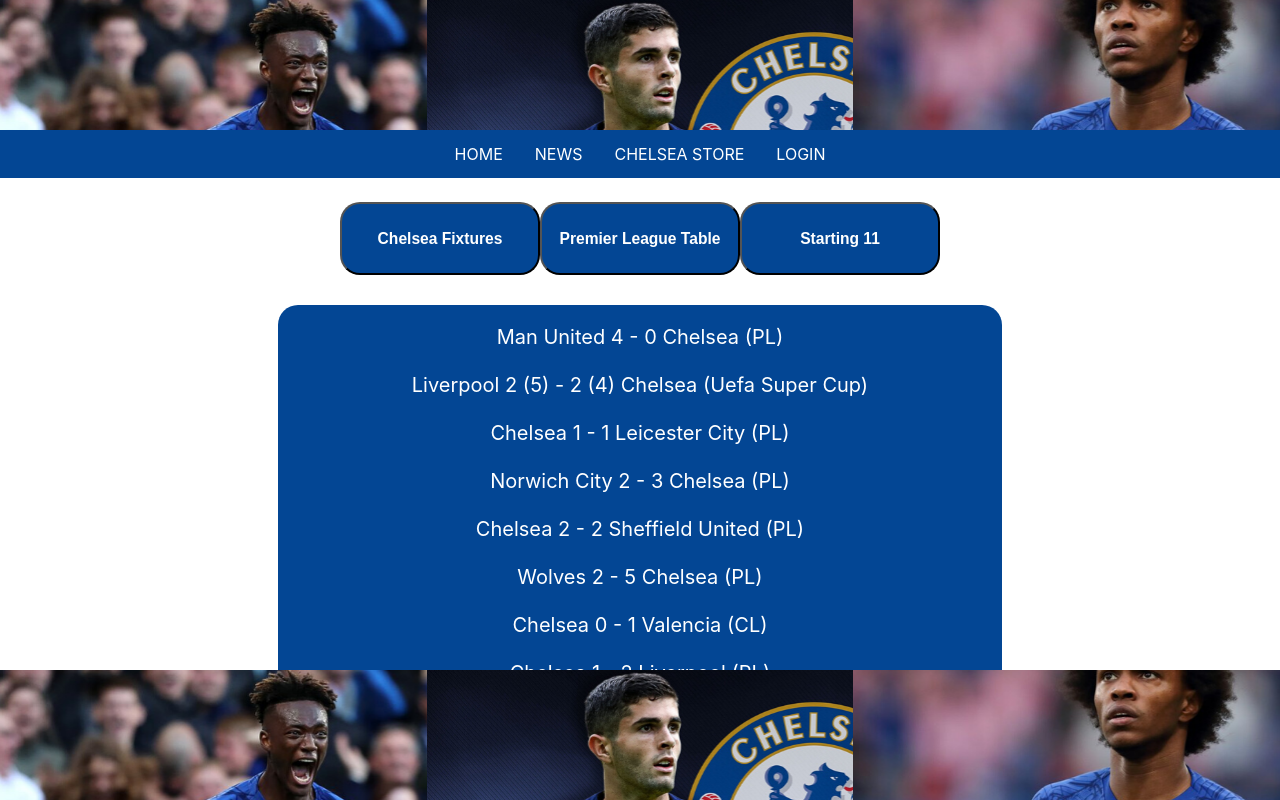
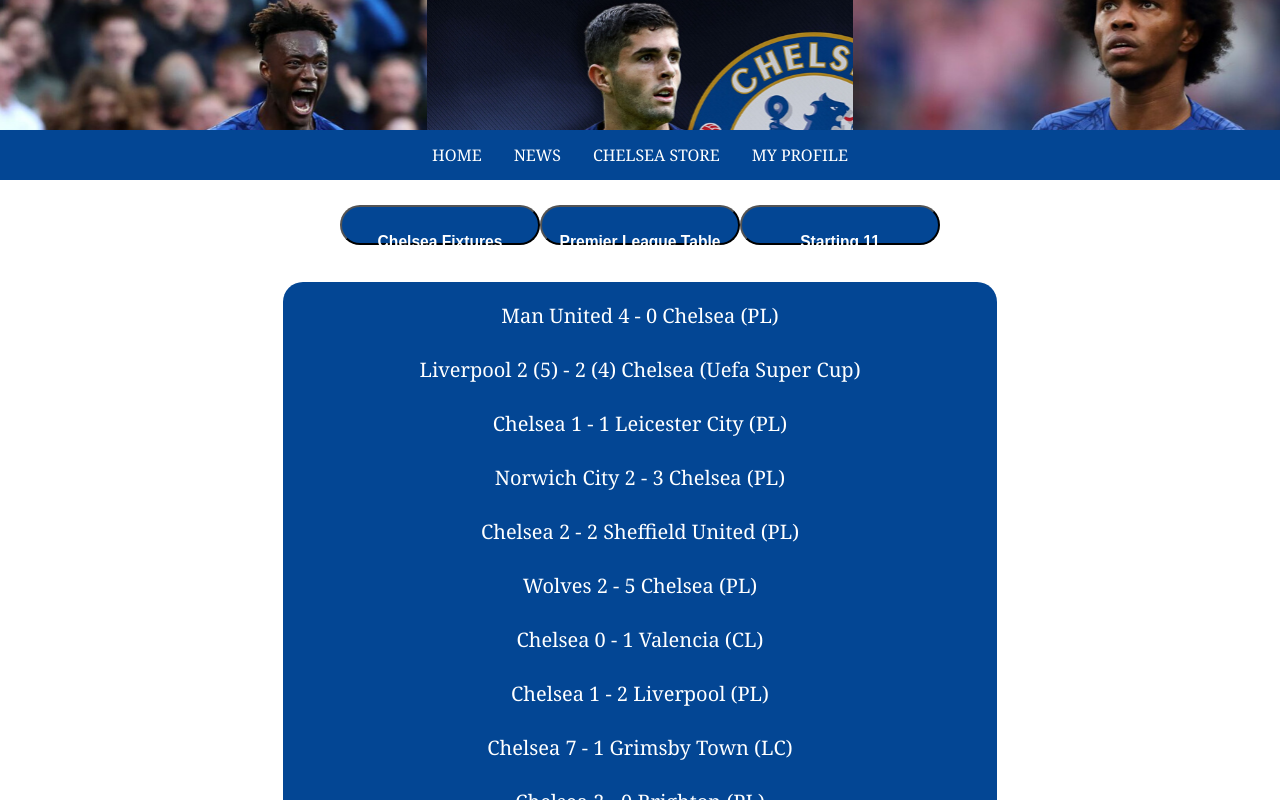
Before and after one commit to nickgc91/chelsea-app-client, a React (Create React App) app in the folder client/: page / in a window 1280 px wide. Shown: the top 800 px of the page. Built offline with nearby package versions, Linux system fonts and the light colour scheme; no server answers.

Commit message:
done with auth - fan can now build out their own Chelsea profile

```diff
--- a/client/package.json
+++ b/client/package.json
@@ -7,7 +7,8 @@
     "react-dom": "^16.11.0",
     "react-router": "^5.1.2",
     "react-router-dom": "^5.1.2",
-    "react-scripts": "^3.3.0"
+    "react-scripts": "^3.3.0",
+    "react-youtube": "^7.9.0"
   },
   "devDependencies": {
     "eslint-config-airbnb": "9.0.1",
--- a/client/src/App.js
+++ b/client/src/App.js
@@ -23,18 +23,18 @@ class App extends React.Component {
   };
 
   componentDidMount() {
-    if (localStorage.getItem("token") !== undefined) {
+    if (localStorage.getItem("token") !== null) {
       API.validate()
         .then(data => {
           if (data.error) {
             throw Error(data.error);
           } else {
-            this.signIn(data);
-            this.props.history.push("/profile");
+            this.signIn(data)
           }
         })
         .catch(error => {
-          alert(error);
+          debugger
+          alert(error)
         });
     }
   }
@@ -54,7 +54,11 @@ class App extends React.Component {
           exact
           path="/login"
           component={routerProps => (
-            <Login {...routerProps} signIn={this.signIn} />
+            <Login
+            {...routerProps}
+            signIn={this.signIn}
+            username={this.state.username}
+            />
           )}
         />
         <Route
--- a/client/src/components/FanProfile.js
+++ b/client/src/components/FanProfile.js
@@ -1,5 +1,6 @@
 import React from "react";
 import API from "./API";
+import YouTube from 'react-youtube'
 
 class FanProfile extends React.Component {
   state = {
@@ -21,18 +22,36 @@ class FanProfile extends React.Component {
   };
 
   render() {
+
+    const opts = {
+      height: '390',
+      width: '640',
+      playerVars: { // https://developers.google.com/youtube/player_parameters
+
+      }
+    };
+
     return (
       <div>
-        <h1>Fan Profile Page</h1>
-        <h2>
-          Welcome {this.state.userData.first_name}{" "}
-          {this.state.userData.last_name}!
-        </h2>
+        <h1>Welcome {this.state.userData.first_name}{" "}
+          {this.state.userData.last_name}!</h1>
         <h3>Your favorite player is {this.state.userData.favorite_player}.</h3>
         <button onClick={this.props.signOut}>Sign Out</button>
+        <YouTube
+        videoId={this.state.userData.favorite_video}
+        opts={opts}
+        onReady={this._onReady}
+      />
       </div>
     );
   }
+
+  _onReady(event) {
+    // access to player in all event handlers via event.target
+    event.target.playVideo();
+  }
+
 }
 
+
 export default FanProfile;
--- a/client/src/components/Login.js
+++ b/client/src/components/Login.js
@@ -8,6 +8,14 @@ class Login extends React.Component {
     username: "",
     password: ""
   };
+
+  componentDidMount() {
+    if (this.props.username) {
+      this.props.history.push("/profile")
+    }
+  }
+
+
 
   handleSubmit = e => {
     e.preventDefault();
@@ -25,7 +33,7 @@ class Login extends React.Component {
       })
       .catch(error => {
         alert(error);
-      });
+      })
   };
 
   handleChange = e => {
--- a/client/src/components/NavBar.js
+++ b/client/src/components/NavBar.js
@@ -19,7 +19,7 @@ const NavBar = () => {
           <a href="/about">CHELSEA STORE</a>
         </li>
         <li>
-          <a href="/login">LOGIN</a>
+          <a href="/login">MY PROFILE</a>
         </li>
       </ul>
     </div>
--- a/client/src/css/App.css
+++ b/client/src/css/App.css
@@ -0,0 +1,15 @@
+body {
+    text-align: center;
+    font-family: Georgia, Times, serif;
+    color: purple;
+}
+
+button {
+    border-radius: 25px;
+    background-color: blue;
+    height: 30pt;
+    width: 80pt;
+    text-size-adjust: 100%;
+    color: white;
+    font: Georgia;
+}
--- a/client/src/index.js
+++ b/client/src/index.js
@@ -14,8 +14,8 @@ ReactDOM.render(
       <NavBar />
       <App />
     </Router>
-    <div className='footer'>
-    <Banner /></div>
+
+
   </div>,
   document.getElementById("root")
 );
```
Also changed, not shown: 1 other file (tests, documents, lock files or other folders).
